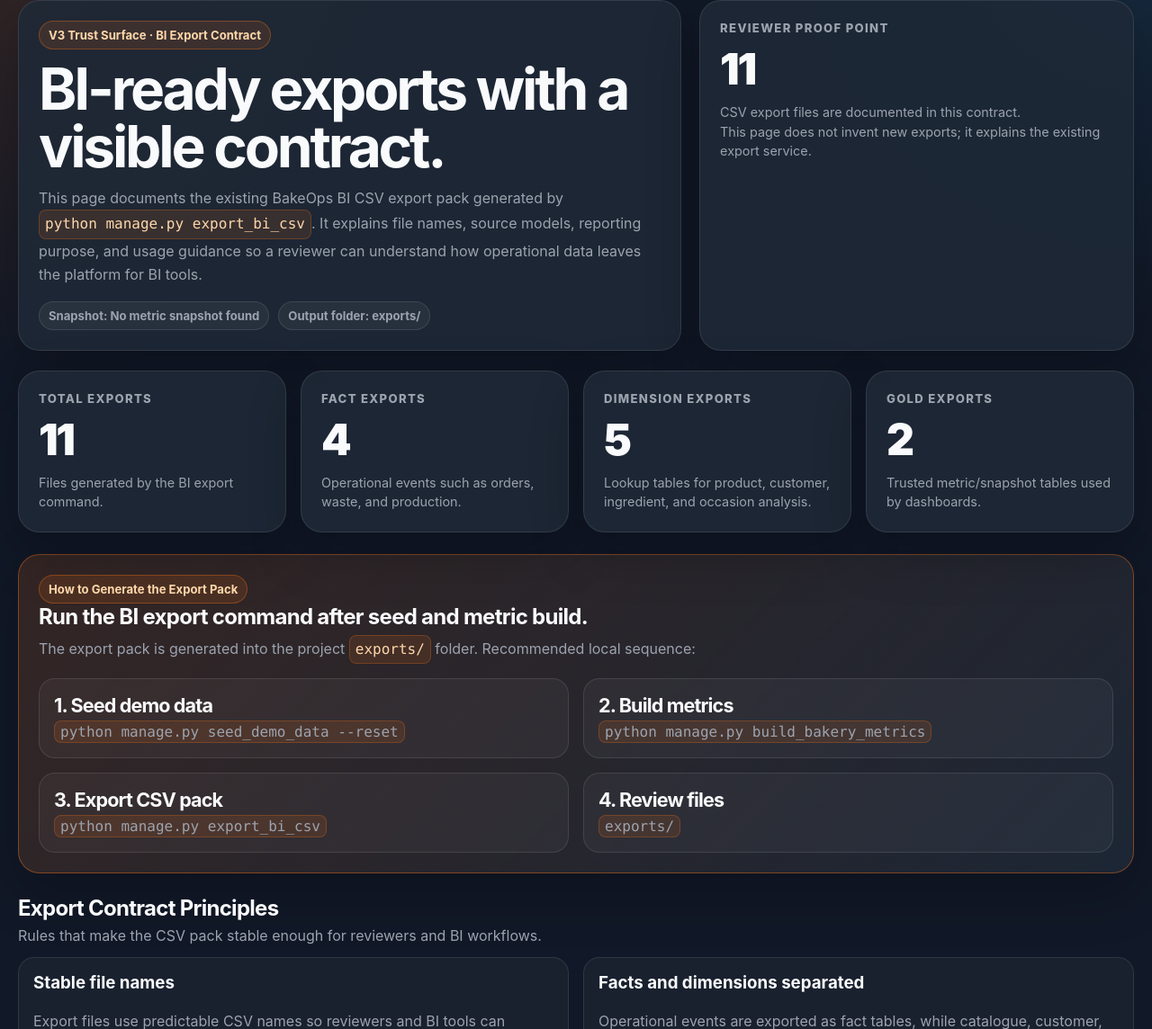
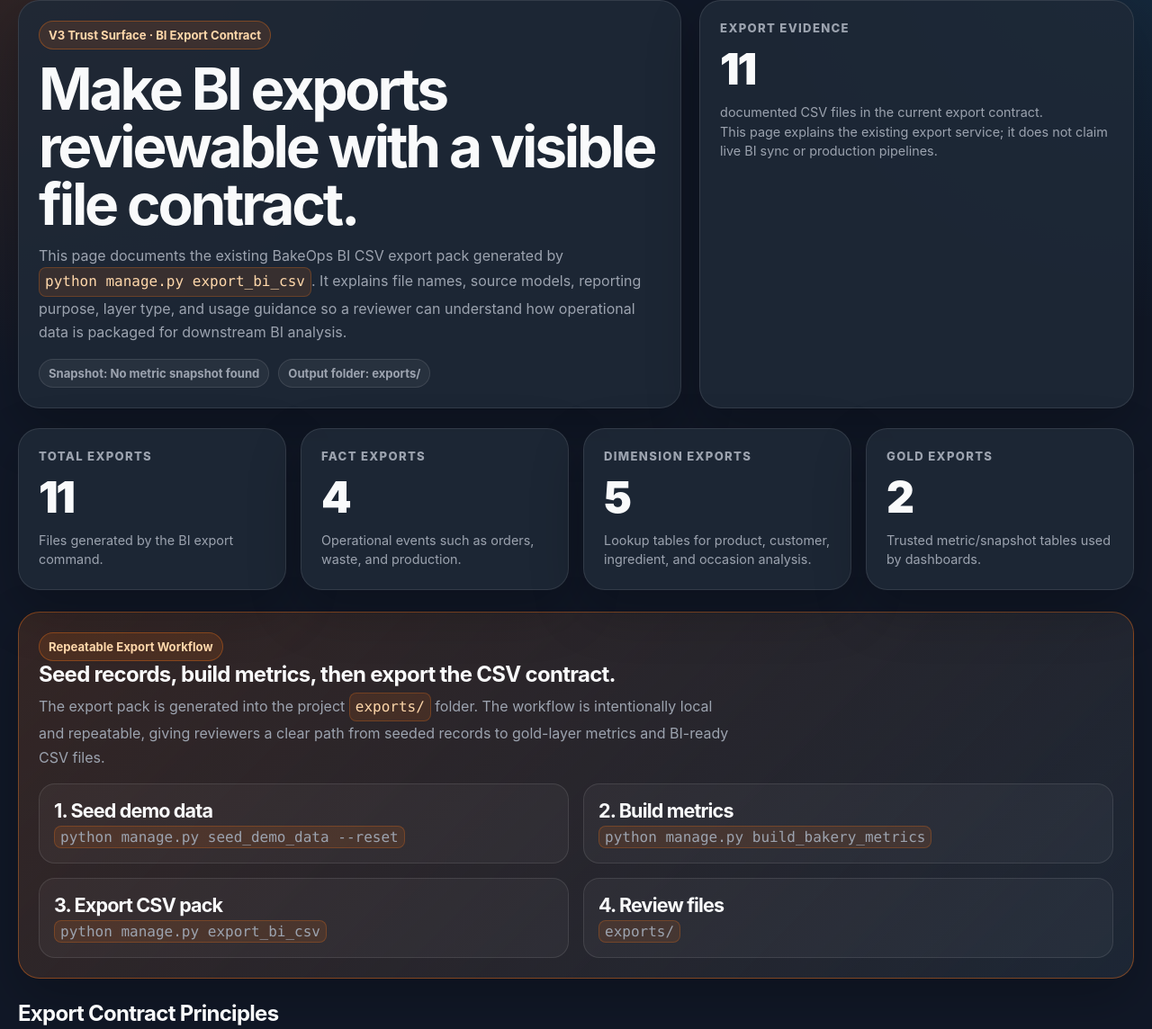
Before and after one commit to aminul-portfolio/bakeops-intelligence, a Django app: page /analytics/exports/ in a window 1280 px wide. Shown: the part 120-1264 px from the top of the page at 90% size. Run offline with Django 5.2, Linux system fonts and the light colour scheme; data that the repository does not hold is empty.

Commit message:
Polish export centre BI contract copy

```diff
--- a/bakeops/templates/bakeops/export_centre.html
+++ b/bakeops/templates/bakeops/export_centre.html
@@ -344,12 +344,13 @@
         <section class="hero">
             <div class="card">
                 <span class="badge orange">V3 Trust Surface &middot; BI Export Contract</span>
-                <h1 class="hero-title">BI-ready exports with a visible contract.</h1>
+                <h1 class="hero-title">Make BI exports reviewable with a visible file contract.</h1>
                 <p class="hero-copy">
                     This page documents the existing BakeOps BI CSV export pack generated by
                     <span class="code">{{ export_command }}</span>.
-                    It explains file names, source models, reporting purpose, and usage guidance so a reviewer can understand
-                    how operational data leaves the platform for BI tools.
+                    It explains file names, source models, reporting purpose, layer type, and usage guidance so a
+                    reviewer can understand
+                    how operational data is packaged for downstream BI analysis.
                 </p>
 
                 <div class="badge-row">
@@ -362,11 +363,12 @@
             </div>
 
             <div class="card">
-                <div class="kpi-label">Reviewer Proof Point</div>
+                <div class="kpi-label">Export Evidence</div>
                 <div class="kpi-value">{{ export_count }}</div>
                 <div class="kpi-foot">
-                    CSV export files are documented in this contract.<br>
-                    This page does not invent new exports; it explains the existing export service.
+                    documented CSV files in the current export contract.<br>
+                    This page explains the existing export service; it does not claim live BI sync or production
+                    pipelines.
                 </div>
             </div>
         </section>
@@ -398,12 +400,13 @@
         </section>
 
         <section class="card section focus">
-            <span class="badge orange">How to Generate the Export Pack</span>
-            <h2>Run the BI export command after seed and metric build.</h2>
+            <span class="badge orange">Repeatable Export Workflow</span>
+            <h2>Seed records, build metrics, then export the CSV contract.</h2>
 
             <p class="hero-copy">
                 The export pack is generated into the project <span class="code">{{ output_folder }}</span> folder.
-                Recommended local sequence:
+                The workflow is intentionally local and repeatable, giving reviewers a clear path from seeded records
+                to gold-layer metrics and BI-ready CSV files.
             </p>
 
             <div class="summary-grid">
```
Also changed, not shown: bakeops/tests/test_views.py (+1 -1 lines).
